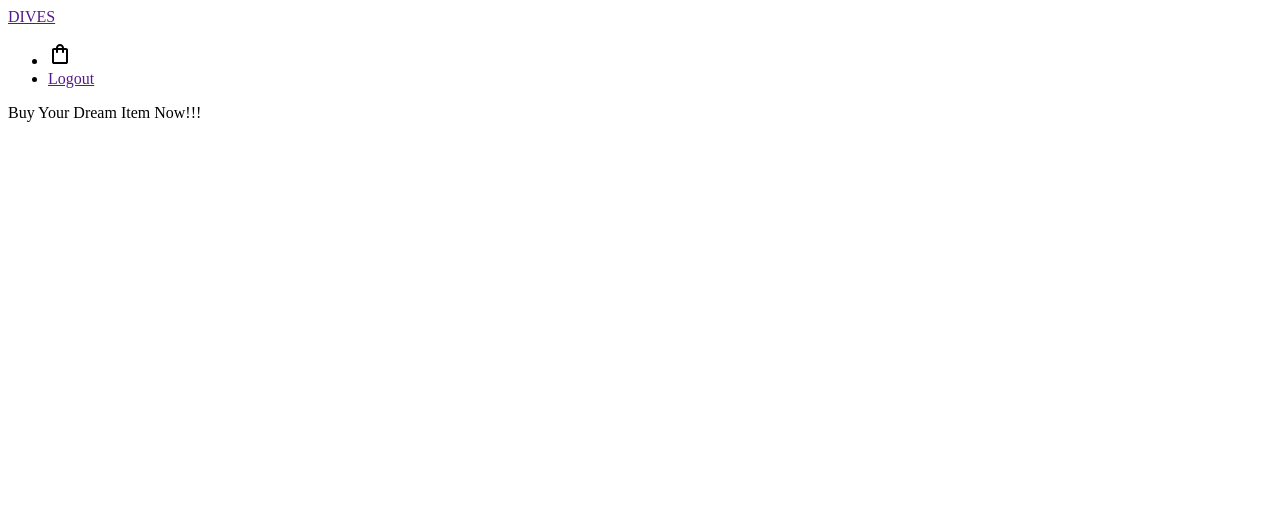
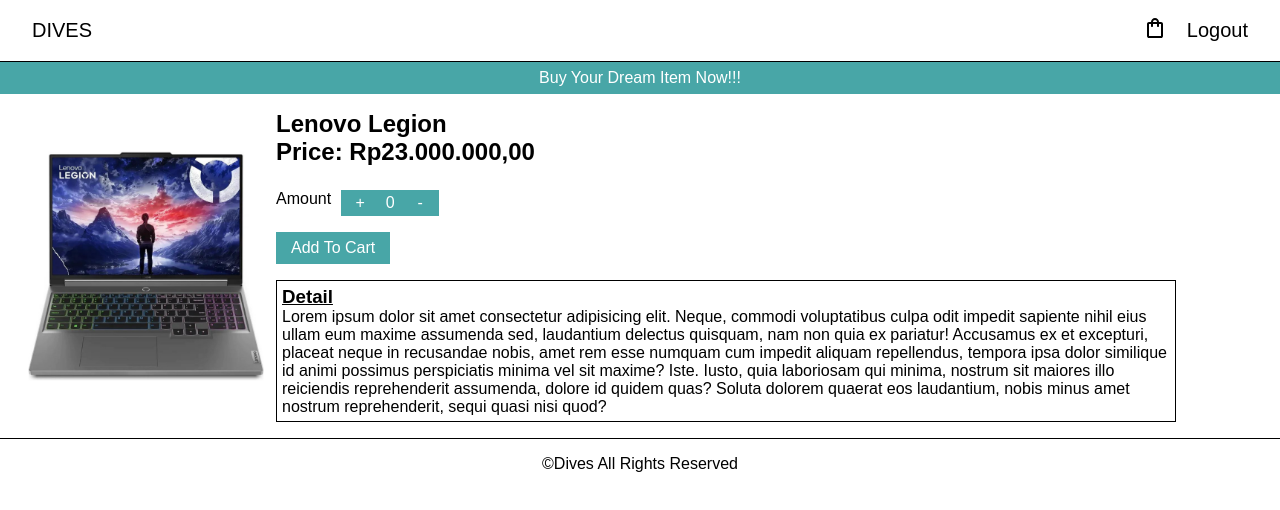
Before and after one commit to Altryn/New-Prototype-Attempt-2, a plain HTML site: page product-detail.html in a window 1280 px wide. Drawn offline with Linux system fonts and the light colour scheme.

Commit message:
New Again

```diff
--- /dev/null
+++ b/assets/styles/detail.css
@@ -0,0 +1,79 @@
+* {
+  margin: 0;
+  padding: 0;
+  box-sizing: border-box;
+  font-family: "Montserrat", Arial, Helvetica, sans-serif;
+}
+
+main {
+  display: flex;
+  padding: 1rem;
+}
+
+.image-container {
+  display: flex;
+  justify-content: center;
+  align-items: center;
+}
+
+.image-container img{
+  max-width: 260px;
+}
+
+.product-name,
+.product-price {
+  font-size: 24px;
+}
+
+.amount-container {
+  display: flex;
+  gap: 10px;
+}
+
+.amount {
+  width: fit-content;
+  display: flex;
+  background-color: #48A6A7;
+  padding: 4px;
+}
+
+#increase,
+#decrease,
+#amount {
+  outline: none;
+  background: transparent;
+  border: none;
+  width: 30px;
+  text-align: center;
+  color: white;
+  font-size: 1rem;
+}
+
+.product-price,
+.amount-container,
+.add-to-cart-container{
+  margin-bottom: 1em;
+}
+.add-to-cart-container button {
+  padding: 7px 15px;
+  background-color: #48A6A7;
+  border: none;
+  color: white;
+  font-size: 1rem;
+}
+
+.detail-container {
+  max-width: 900px;
+  padding: 5px;
+  border: 1px solid black;
+}
+
+@media screen and (max-width: 768px) {
+  .image-container {
+    width: 100%;
+  }
+
+  main {
+    flex-direction: column;
+  }
+}
--- a/product-detail.html
+++ b/product-detail.html
@@ -3,6 +3,9 @@
 <head>
   <meta charset="UTF-8">
   <meta name="viewport" content="width=device-width, initial-scale=1.0">
+  <link rel="stylesheet" href="assets/styles/nav.css">
+  <link rel="stylesheet" href="assets/styles/detail.css">
+  <link rel="stylesheet" href="assets/styles/footer.css">
   <title>Product Detail</title>
 </head>
 <body>
@@ -10,7 +13,7 @@
     <nav class="main-nav">
 
       <div class="logo">
-        <a href="">DIVES</a>
+        <a href="index.html">DIVES</a>
       </div>
 
       <ul>
@@ -31,8 +34,71 @@
     </nav>
   </header>
 
-  <main></main>
+  <main>
+    <section class="image-container">
+      <img src="assets/media/Lenovo-Legion-5-16IRX9-Luna-Gray.png" alt="">
+    </section>
+    <section class="product-detail">
+      <h3 class="product-name">Lenovo Legion</h3>
+      <h3 class="product-price">Price: Rp23.000.000,00</h3>
 
-  <footer></footer>
+      <div class="amount-container">
+        <p>
+          Amount
+          <div class="amount">
+            <button id="increase">+</button>
+            <input id="amount" value="0" min="0" type="text">
+            <button id="decrease">-</button>
+          </div>
+        </p>
+      </div>
+
+      <div class="add-to-cart-container">
+        <button>Add To Cart</button>
+      </div>
+
+      <div class="detail-container">
+
+        <h3 class="detail-header"><u>Detail</u></h3>
+
+        <p class="detail">
+          Lorem ipsum dolor sit amet consectetur adipisicing elit. Neque, commodi voluptatibus culpa odit impedit sapiente nihil eius ullam eum maxime assumenda sed, laudantium delectus quisquam, nam non quia ex pariatur!
+          Accusamus ex et excepturi, placeat neque in recusandae nobis, amet rem esse numquam cum impedit aliquam repellendus, tempora ipsa dolor similique id animi possimus perspiciatis minima vel sit maxime? Iste.
+          Iusto, quia laboriosam qui minima, nostrum sit maiores illo reiciendis reprehenderit assumenda, dolore id quidem quas? Soluta dolorem quaerat eos laudantium, nobis minus amet nostrum reprehenderit, sequi quasi nisi quod?
+        </p>
+      </div>
+
+    </section>
+  </main>
+
+  <footer>
+    <p>&copy;Dives All Rights Reserved</p>
+  </footer>
+
+
+  <script>
+    (function() {
+      const input = document.getElementById('amount');
+      const btnIncrease = document.getElementById('increase');
+      const btnDecrease = document.getElementById('decrease');
+      const maxLimit = 100; // Maximum limit
+      function updateValue(delta) {
+        const currentValue = Number(input.value) || 0;
+        const newValue = currentValue + delta;
+        // Prevent value going below 0
+        if (newValue < 0) {
+          return;
+        }
+        // Prevent value going above maxLimit
+        if (newValue > maxLimit) {
+          input.value = maxLimit;
+        } else {
+          input.value = newValue;
+        }
+      }
+      btnIncrease.addEventListener('click', () => updateValue(1));
+      btnDecrease.addEventListener('click', () => updateValue(-1));
+    })();
+  </script>
 </body>
 </html>
```
